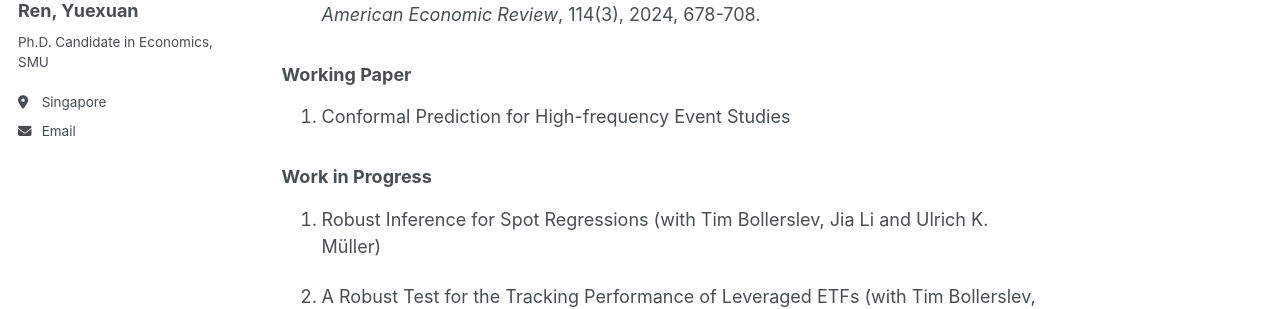
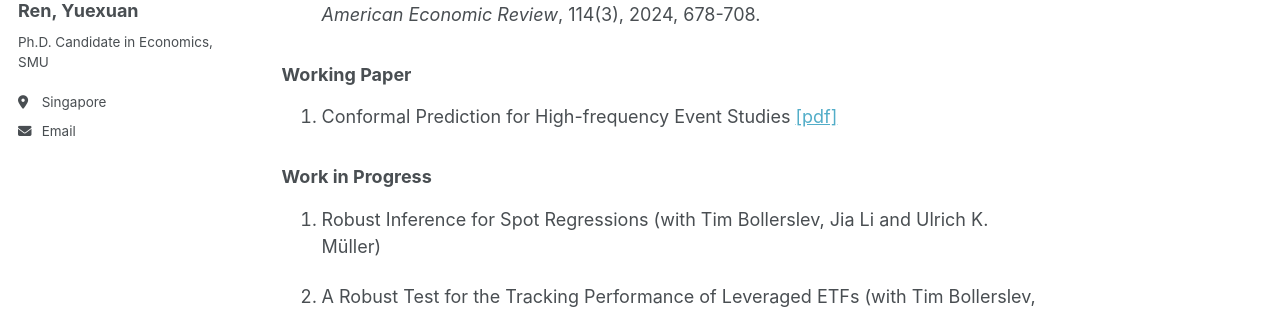
Before and after one commit to yuexuanren/yuexuanren.github.io, a Jekyll site: the page built from _pages/Research.md, in a window 1280 px wide and 1009 px high. Shown: the part 250-559 px from the top of the window. Built offline with Jekyll 4.4.1, drawn with Linux system fonts in a browser that asks for light colours.

Commit message:
Update Research.md

```diff
--- a/_pages/Research.md
+++ b/_pages/Research.md
@@ -18,7 +18,7 @@ permalink: /research/
 
 ### Working Paper
 
-1.  Conformal Prediction for High-frequency Event Studies <!--[[pdf]](https://yuexuanren.github.io/ConformalPI.pdf) <br> -->
+1.  Conformal Prediction for High-frequency Event Studies [[pdf]](https://yuexuanren.github.io/ConformalPI.pdf) <br>
 
 ### Work in Progress
 
```
